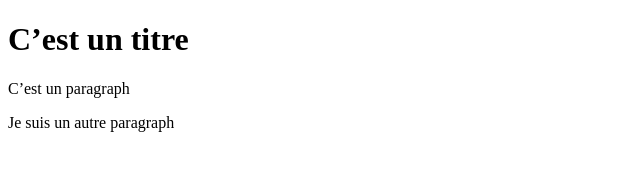
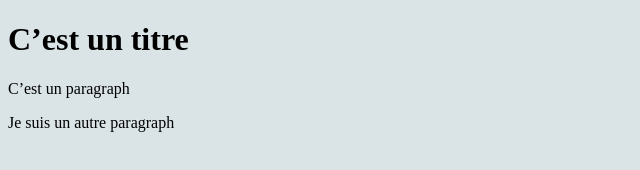
Before and after one commit to Dyao-san/test, a plain HTML site: page index.html/index.html in a window 1280 px wide. Shown: the whole page, without its empty margins (0-640 px from the left). Drawn offline with Linux system fonts and the light colour scheme.

Commit message:
Add files via upload

```diff
--- a/index.html/index.html
+++ b/index.html/index.html
@@ -1,6 +1,13 @@
 <!DOCTYPE html>
 <html>
-    <head></head>
+    <head>
+
+    </head>
+    <style type="text/css">
+        body {
+                   background-color: #bfd0d390;
+               }
+            </style>
 
     <body>
         <h1>C’est un titre</h1>
```
